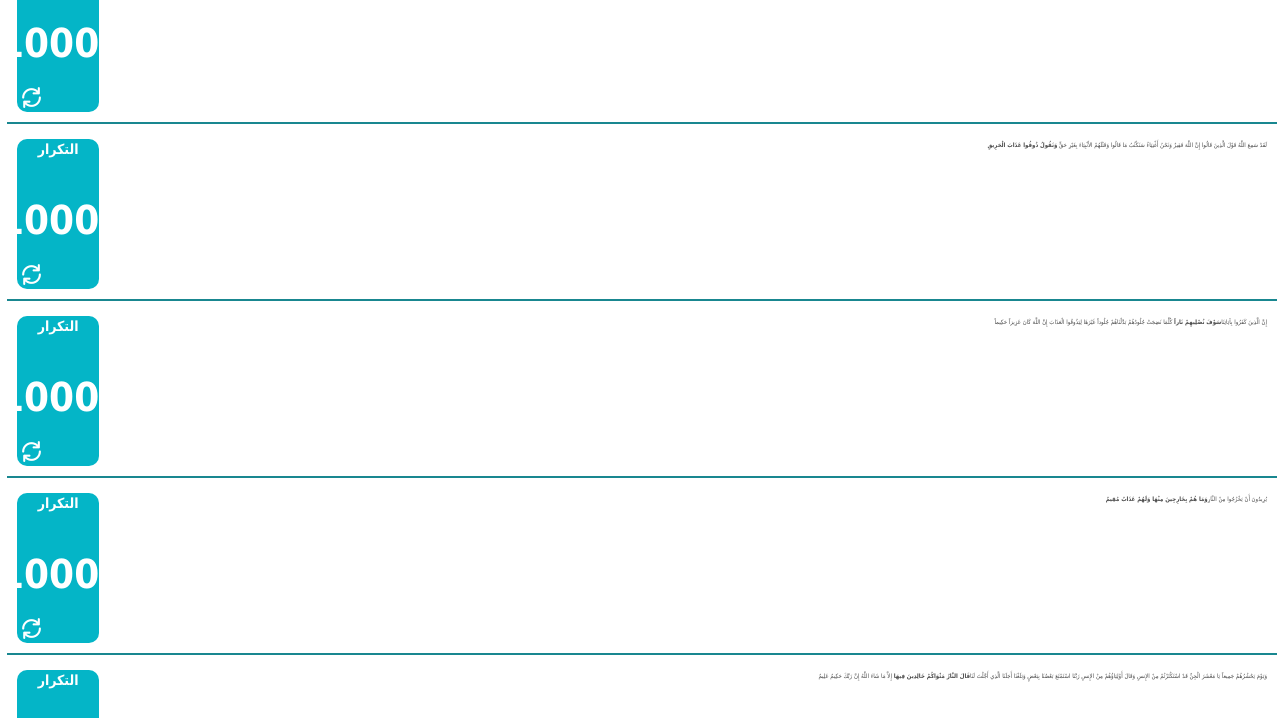
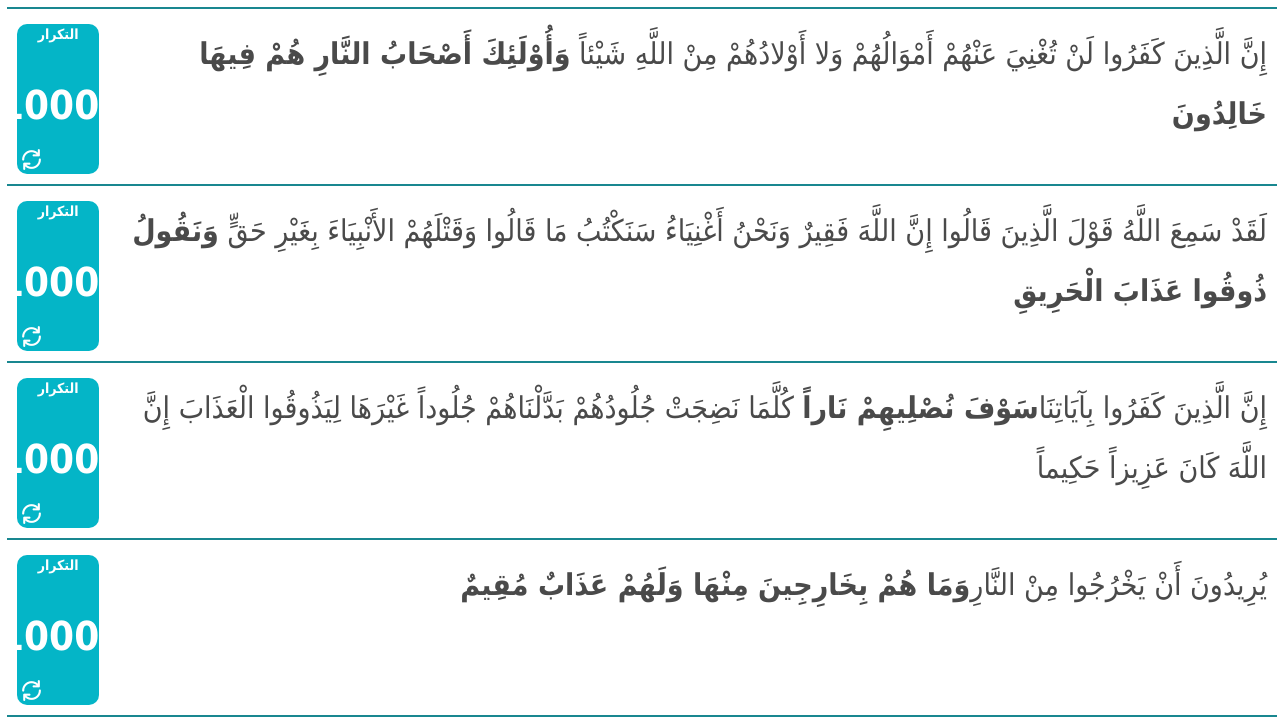
Before and after one commit to omarooqn/omar64103, a plain HTML site: page index.html in a window 1280 px wide. Shown: the part 761-1479 px from the top of the page. Drawn offline with Linux system fonts and the light colour scheme.

Commit message:
Update style.css

```diff
--- a/style.css
+++ b/style.css
@@ -21,7 +21,7 @@ body {
 }
 
 .azkar p {
-  font-size: 6px;
+  font-size: 30px;
   padding: 0px;
   line-height: 2em
 }
```
